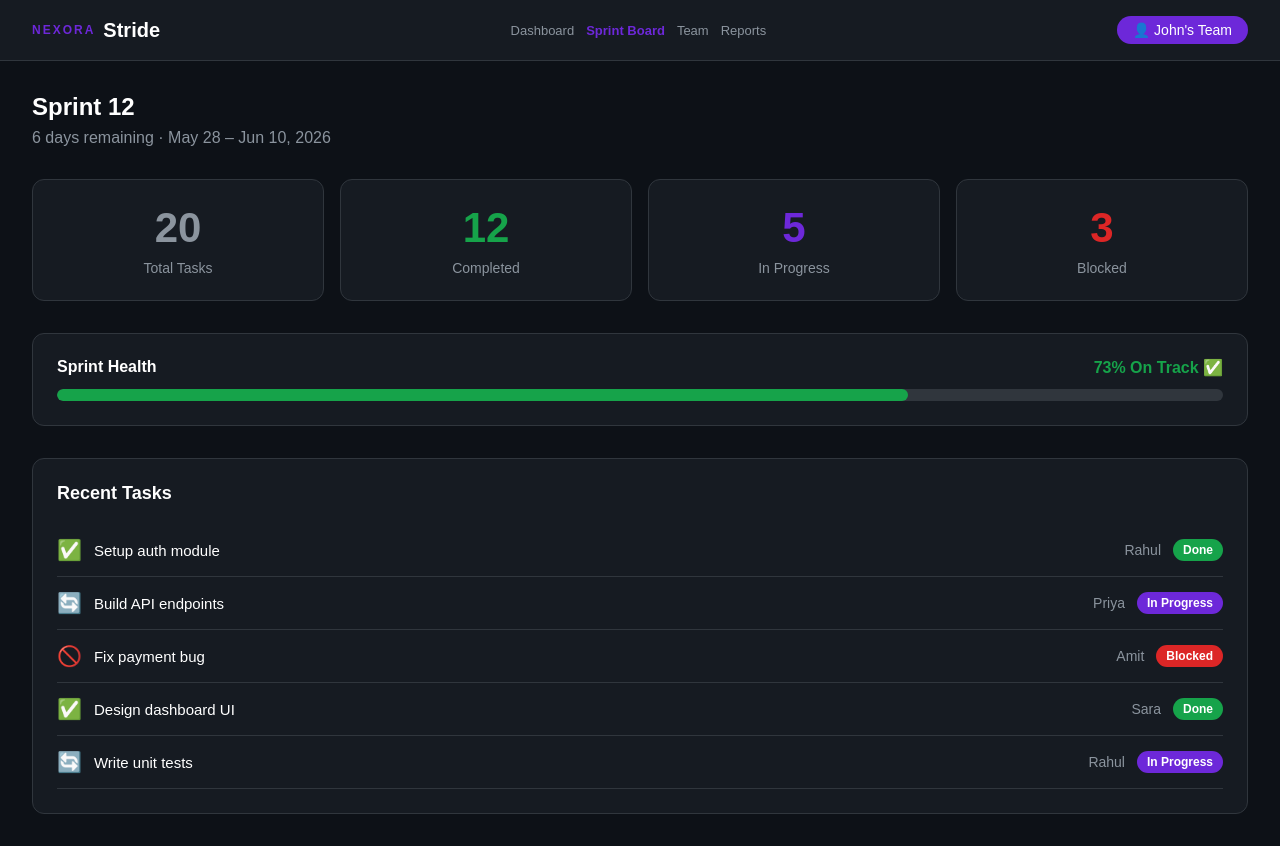
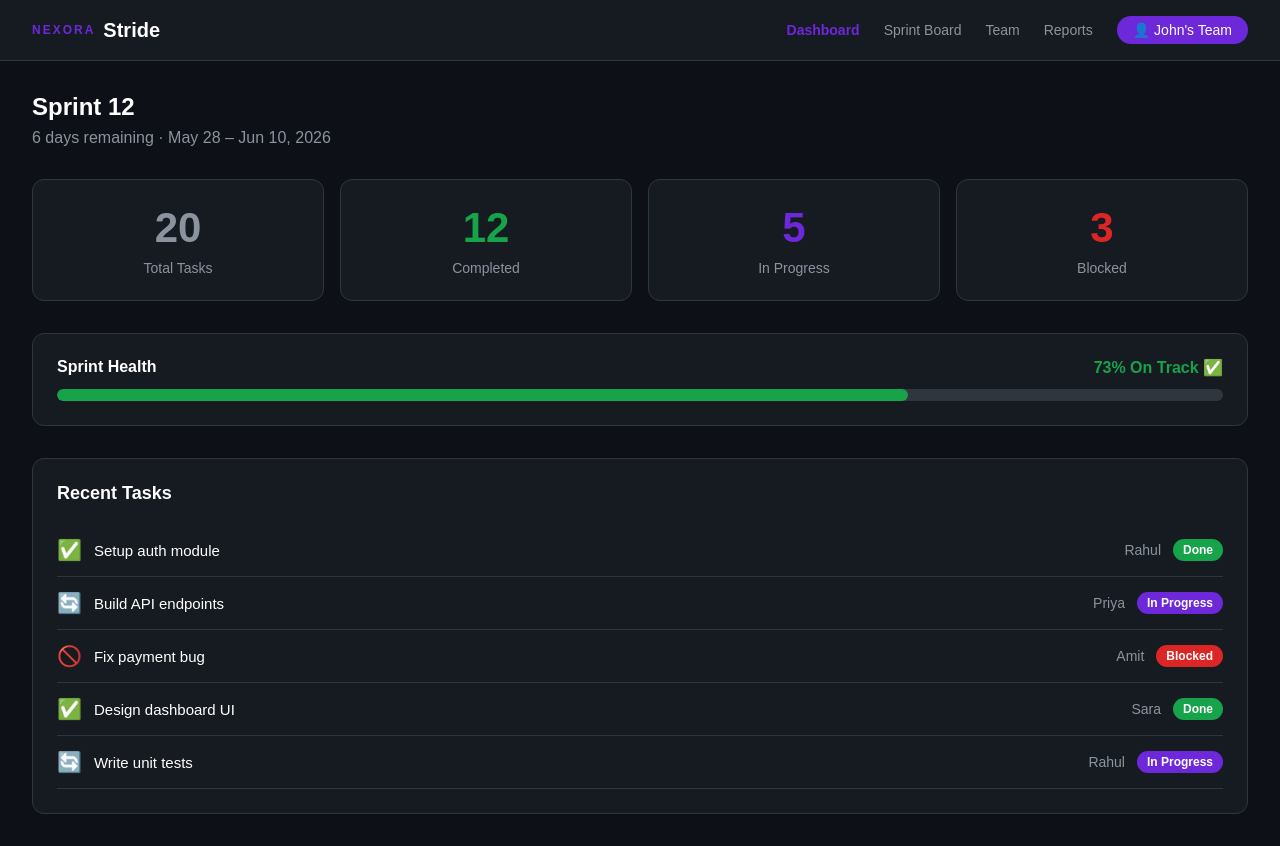
Before and after one commit to madhurajia-collab/nexora-stride, a React (Create React App) app: page / in a window 1280 px wide. Both pictures are taken after a click on the button "Login with GitHub". Built offline with nearby package versions, Linux system fonts and the light colour scheme.

Commit message:
Final - Clean navbar component across all pages

```diff
--- a/src/Dashboard.js
+++ b/src/Dashboard.js
@@ -1,4 +1,5 @@
 import React from 'react';
+import Navbar from './Navbar';
 
 function Dashboard({ setCurrentPage }) {
   const tasks = [
@@ -29,51 +30,10 @@ function Dashboard({ setCurrentPage }) {
       color: '#FFFFFF'
     }}>
 
-      {/* Top Navigation Bar */}
-      <div style={{
-        backgroundColor: '#161B22',
-        borderBottom: '1px solid #30363D',
-        padding: '16px 32px',
-        display: 'flex',
-        justifyContent: 'space-between',
-        alignItems: 'center'
-      }}>
-        <div style={{ display: 'flex', alignItems: 'center', gap: '8px' }}>
-          <span style={{ color: '#6D28D9', fontWeight: 'bold', fontSize: '12px', letterSpacing: '2px' }}>NEXORA</span>
-          <span style={{ color: '#FFFFFF', fontWeight: 'bold', fontSize: '20px' }}>Stride</span>
-        </div>
-        <div style={{ display: 'flex', gap: '12px', alignItems: 'center' }}>
-  <span
-    onClick={() => setCurrentPage('dashboard')}
-    style={{ color: '#8B949E', fontSize: '13px', cursor: 'pointer' }}>
-    Dashboard
-  </span>
-  <span
-    onClick={() => setCurrentPage('sprintboard')}
-    style={{ color: '#6D28D9', fontSize: '13px', fontWeight: 'bold', cursor: 'pointer' }}>
-    Sprint Board
-  </span>
-  <span style={{ color: '#8B949E', fontSize: '13px', cursor: 'pointer' }}>
-    Team
-  </span><span
-  onClick={() => setCurrentPage('reports')}
-  style={{ color: '#8B949E', fontSize: '13px', cursor: 'pointer' }}>
-  Reports
-</span>
-</div><div style={{
-          backgroundColor: '#6D28D9',
-          borderRadius: '20px',
-          padding: '6px 16px',
-          fontSize: '14px'
-        }}>
-          👤 John's Team
-        </div>
-      </div>
+      <Navbar currentPage="dashboard" setCurrentPage={setCurrentPage} />
 
-      {/* Main Content */}
       <div style={{ padding: '32px' }}>
 
-        {/* Sprint Header */}
         <div style={{ marginBottom: '32px' }}>
           <h1 style={{ fontSize: '24px', fontWeight: 'bold', margin: '0 0 8px 0' }}>
             Sprint 12
@@ -83,7 +43,6 @@ function Dashboard({ setCurrentPage }) {
           </p>
         </div>
 
-        {/* Stats Cards */}
         <div style={{
           display: 'grid',
           gridTemplateColumns: 'repeat(4, 1fr)',
@@ -118,7 +77,6 @@ function Dashboard({ setCurrentPage }) {
           ))}
         </div>
 
-        {/* Sprint Health Bar */}
         <div style={{
           backgroundColor: '#161B22',
           border: '1px solid #30363D',
@@ -149,14 +107,13 @@ function Dashboard({ setCurrentPage }) {
           </div>
         </div>
 
-        {/* Recent Tasks */}
         <div style={{
           backgroundColor: '#161B22',
           border: '1px solid #30363D',
           borderRadius: '12px',
           padding: '24px'
         }}>
-          <h2 style={{ fontSize: '18px', fontWeight: 'bold', marginBottom: '16px', margin: '0 0 20px 0' }}>
+          <h2 style={{ fontSize: '18px', fontWeight: 'bold', margin: '0 0 20px 0' }}>
             Recent Tasks
           </h2>
           {tasks.map((task) => (
--- /dev/null
+++ b/src/Navbar.js
@@ -0,0 +1,55 @@
+import React from 'react';
+
+function Navbar({ currentPage, setCurrentPage }) {
+  const links = [
+    { id: 'dashboard', label: 'Dashboard' },
+    { id: 'sprintboard', label: 'Sprint Board' },
+    { id: 'team', label: 'Team' },
+    { id: 'reports', label: 'Reports' },
+  ];
+
+  return (
+    <div style={{
+      backgroundColor: '#161B22',
+      borderBottom: '1px solid #30363D',
+      padding: '16px 32px',
+      display: 'flex',
+      justifyContent: 'space-between',
+      alignItems: 'center'
+    }}>
+      {/* Logo */}
+      <div style={{ display: 'flex', alignItems: 'center', gap: '8px' }}>
+        <span style={{ color: '#6D28D9', fontWeight: 'bold', fontSize: '12px', letterSpacing: '2px' }}>NEXORA</span>
+        <span style={{ color: '#FFFFFF', fontWeight: 'bold', fontSize: '20px' }}>Stride</span>
+      </div>
+
+      {/* Links */}
+      <div style={{ display: 'flex', gap: '24px', alignItems: 'center' }}>
+        {links.map(link => (
+          <span
+            key={link.id}
+            onClick={() => setCurrentPage(link.id)}
+            style={{
+              color: currentPage === link.id ? '#6D28D9' : '#8B949E',
+              fontSize: '14px',
+              fontWeight: currentPage === link.id ? 'bold' : 'normal',
+              cursor: 'pointer'
+            }}>
+            {link.label}
+          </span>
+        ))}
+        <div style={{
+          backgroundColor: '#6D28D9',
+          borderRadius: '20px',
+          padding: '6px 16px',
+          fontSize: '14px',
+          color: '#FFFFFF'
+        }}>
+          👤 John's Team
+        </div>
+      </div>
+    </div>
+  );
+}
+
+export default Navbar;
--- a/src/Reports.js
+++ b/src/Reports.js
@@ -1,4 +1,5 @@
 import React from 'react';
+import Navbar from './Navbar';
 
 function Reports({ setCurrentPage }) {
   const weeklyData = [
@@ -21,34 +22,10 @@ function Reports({ setCurrentPage }) {
       color: '#FFFFFF'
     }}>
 
-      {/* Navbar */}
-      <div style={{
-        backgroundColor: '#161B22',
-        borderBottom: '1px solid #30363D',
-        padding: '16px 32px',
-        display: 'flex',
-        justifyContent: 'space-between',
-        alignItems: 'center'
-      }}>
-        <div style={{ display: 'flex', alignItems: 'center', gap: '8px' }}>
-          <span style={{ color: '#6D28D9', fontWeight: 'bold', fontSize: '12px', letterSpacing: '2px' }}>NEXORA</span>
-          <span style={{ color: '#FFFFFF', fontWeight: 'bold', fontSize: '20px' }}>Stride</span>
-        </div>
-        <div style={{ display: 'flex', gap: '12px', alignItems: 'center' }}>
-          <span onClick={() => setCurrentPage('dashboard')} style={{ color: '#8B949E', fontSize: '13px', cursor: 'pointer' }}>Dashboard</span>
-          <span onClick={() => setCurrentPage('sprintboard')} style={{ color: '#8B949E', fontSize: '13px', cursor: 'pointer' }}>Sprint Board</span>
-          <span onClick={() => setCurrentPage('team')} style={{ color: '#8B949E', fontSize: '13px', cursor: 'pointer' }}>Team</span>
-          <span style={{ color: '#6D28D9', fontSize: '13px', fontWeight: 'bold' }}>Reports</span>
-          <div style={{ backgroundColor: '#6D28D9', borderRadius: '20px', padding: '4px 12px', fontSize: '13px' }}>
-            👤 John's Team
-          </div>
-        </div>
-      </div>
+      <Navbar currentPage="reports" setCurrentPage={setCurrentPage} />
 
-      {/* Content */}
       <div style={{ padding: '32px' }}>
 
-        {/* Header */}
         <div style={{ marginBottom: '32px', display: 'flex', justifyContent: 'space-between', alignItems: 'center' }}>
           <div>
             <h1 style={{ fontSize: '24px', fontWeight: 'bold', margin: '0 0 8px 0' }}>Reports</h1>
@@ -68,7 +45,6 @@ function Reports({ setCurrentPage }) {
           </button>
         </div>
 
-        {/* Summary Cards */}
         <div style={{
           display: 'grid',
           gridTemplateColumns: 'repeat(4, 1fr)',
@@ -99,7 +75,6 @@ function Reports({ setCurrentPage }) {
           ))}
         </div>
 
-        {/* Velocity Chart */}
         <div style={{
           backgroundColor: '#161B22',
           border: '1px solid #30363D',
@@ -114,7 +89,6 @@ function Reports({ setCurrentPage }) {
             Planned vs Completed tasks per day
           </p>
 
-          {/* Chart */}
           <div style={{ display: 'flex', alignItems: 'flex-end', gap: '16px', height: '200px', padding: '0 16px' }}>
             {weeklyData.map((day, i) => (
               <div key={i} style={{
@@ -126,16 +100,13 @@ function Reports({ setCurrentPage }) {
                 height: '100%',
                 justifyContent: 'flex-end'
               }}>
-                {/* Bars */}
                 <div style={{ display: 'flex', gap: '4px', alignItems: 'flex-end', width: '100%', justifyContent: 'center' }}>
-                  {/* Planned bar */}
                   <div style={{
                     width: '16px',
                     height: `${(day.planned / maxValue) * 160}px`,
                     backgroundColor: '#30363D',
                     borderRadius: '4px 4px 0 0'
                   }}/>
-                  {/* Completed bar */}
                   <div style={{
                     width: '16px',
                     height: `${(day.completed / maxValue) * 160}px`,
@@ -143,13 +114,11 @@ function Reports({ setCurrentPage }) {
                     borderRadius: '4px 4px 0 0'
                   }}/>
                 </div>
-                {/* Day label */}
                 <div style={{ color: '#8B949E', fontSize: '12px', marginTop: '8px' }}>{day.day}</div>
               </div>
             ))}
           </div>
 
-          {/* Legend */}
           <div style={{ display: 'flex', gap: '24px', marginTop: '16px', justifyContent: 'center' }}>
             <div style={{ display: 'flex', alignItems: 'center', gap: '8px' }}>
               <div style={{ width: '12px', height: '12px', backgroundColor: '#30363D', borderRadius: '2px' }}/>
@@ -162,7 +131,6 @@ function Reports({ setCurrentPage }) {
           </div>
         </div>
 
-        {/* AI Weekly Digest */}
         <div style={{
           backgroundColor: '#161B22',
           border: '1px solid #6D28D9',
@@ -198,7 +166,6 @@ function Reports({ setCurrentPage }) {
           </p>
         </div>
 
-        {/* Sprint Completion Forecast */}
         <div style={{
           backgroundColor: '#161B22',
           border: '1px solid #30363D',
@@ -209,7 +176,6 @@ function Reports({ setCurrentPage }) {
             Sprint Completion Forecast
           </h2>
           <div style={{ display: 'flex', alignItems: 'center', gap: '32px' }}>
-            {/* Big percentage */}
             <div style={{ textAlign: 'center' }}>
               <div style={{ fontSize: '72px', fontWeight: 'bold', color: '#16A34A', lineHeight: '1' }}>
                 73%
@@ -219,7 +185,6 @@ function Reports({ setCurrentPage }) {
               </div>
             </div>
 
-            {/* Forecast details */}
             <div style={{ flex: 1 }}>
               {[
                 { label: 'Tasks remaining', value: '8 tasks', color: '#8B949E' },
--- a/src/SprintBoard.js
+++ b/src/SprintBoard.js
@@ -1,4 +1,5 @@
 import React, { useState } from 'react';
+import Navbar from './Navbar';
 
 function SprintBoard({ setCurrentPage }) {
   const [tasks, setTasks] = useState([
@@ -40,41 +41,10 @@ function SprintBoard({ setCurrentPage }) {
       color: '#FFFFFF'
     }}>
 
-      {/* Navbar */}
-      <div style={{
-        backgroundColor: '#161B22',
-        borderBottom: '1px solid #30363D',
-        padding: '16px 32px',
-        display: 'flex',
-        justifyContent: 'space-between',
-        alignItems: 'center'
-      }}>
-        <div style={{ display: 'flex', alignItems: 'center', gap: '8px' }}>
-          <span style={{ color: '#6D28D9', fontWeight: 'bold', fontSize: '12px', letterSpacing: '2px' }}>NEXORA</span>
-          <span style={{ color: '#FFFFFF', fontWeight: 'bold', fontSize: '20px' }}>Stride</span>
-        </div>
-        <div style={{ display: 'flex', gap: '16px', alignItems: 'center' }}>
-          <span
-  onClick={() => setCurrentPage('sprintboard')}
-  style={{ color: '#8B949E', fontSize: '14px', cursor: 'pointer' }}>
-  Sprint Board
-</span>
-          <span style={{ color: '#6D28D9', fontSize: '14px', fontWeight: 'bold', borderBottom: '2px solid #6D28D9', paddingBottom: '2px' }}>Sprint Board</span>
-          <span
-  onClick={() => setCurrentPage('team')}
-  style={{ color: '#8B949E', fontSize: '14px', cursor: 'pointer' }}>
-  Team
-</span>
-          <div style={{ backgroundColor: '#6D28D9', borderRadius: '20px', padding: '6px 16px', fontSize: '14px' }}>
-            👤 John's Team
-          </div>
-        </div>
-      </div>
+      <Navbar currentPage="sprintboard" setCurrentPage={setCurrentPage} />
 
-      {/* Content */}
       <div style={{ padding: '32px' }}>
 
-        {/* Header */}
         <div style={{ marginBottom: '32px', display: 'flex', justifyContent: 'space-between', alignItems: 'center' }}>
           <div>
             <h1 style={{ fontSize: '24px', fontWeight: 'bold', margin: '0 0 8px 0' }}>Sprint Board</h1>
@@ -94,7 +64,6 @@ function SprintBoard({ setCurrentPage }) {
           </button>
         </div>
 
-        {/* Kanban Board */}
         <div style={{
           display: 'grid',
           gridTemplateColumns: 'repeat(4, 1fr)',
@@ -108,7 +77,6 @@ function SprintBoard({ setCurrentPage }) {
               padding: '16px'
             }}>
 
-              {/* Column Header */}
               <div style={{
                 display: 'flex',
                 justifyContent: 'space-between',
@@ -135,7 +103,6 @@ function SprintBoard({ setCurrentPage }) {
                 </span>
               </div>
 
-              {/* Tasks */}
               {tasks
                 .filter(task => task.status === column.id)
                 .map(task => (
@@ -146,7 +113,6 @@ function SprintBoard({ setCurrentPage }) {
                     padding: '12px',
                     marginBottom: '8px'
                   }}>
-                    {/* Priority Badge */}
                     <div style={{
                       display: 'inline-block',
                       backgroundColor: getPriorityColor(task.priority),
@@ -161,12 +127,10 @@ function SprintBoard({ setCurrentPage }) {
                       {task.priority}
                     </div>
 
-                    {/* Task Title */}
                     <p style={{ margin: '0 0 12px 0', fontSize: '14px', lineHeight: '1.4' }}>
                       {task.title}
                     </p>
 
-                    {/* Assignee */}
                     <div style={{
                       display: 'flex',
                       justifyContent: 'space-between',
@@ -182,7 +146,6 @@ function SprintBoard({ setCurrentPage }) {
                         👤 {task.assignee}
                       </span>
 
-                      {/* Move Button */}
                       {column.id !== 'done' && (
                         <button
                           onClick={() => moveTask(task.id, column.id === 'todo' ? 'inprogress' : column.id === 'inprogress' ? 'done' : 'done')}
--- a/src/TeamView.js
+++ b/src/TeamView.js
@@ -1,4 +1,5 @@
 import React from 'react';
+import Navbar from './Navbar';
 
 function TeamView({ setCurrentPage }) {
   const members = [
@@ -97,50 +98,15 @@ function TeamView({ setCurrentPage }) {
       color: '#FFFFFF'
     }}>
 
-      {/* Navbar */}
-      <div style={{
-        backgroundColor: '#161B22',
-        borderBottom: '1px solid #30363D',
-        padding: '16px 32px',
-        display: 'flex',
-        justifyContent: 'space-between',
-        alignItems: 'center'
-      }}>
-        <div style={{ display: 'flex', alignItems: 'center', gap: '8px' }}>
-          <span style={{ color: '#6D28D9', fontWeight: 'bold', fontSize: '12px', letterSpacing: '2px' }}>NEXORA</span>
-          <span style={{ color: '#FFFFFF', fontWeight: 'bold', fontSize: '20px' }}>Stride</span>
-        </div>
-        <div style={{ display: 'flex', gap: '12px', alignItems: 'center' }}>
-          <span
-            onClick={() => setCurrentPage('dashboard')}
-            style={{ color: '#8B949E', fontSize: '13px', cursor: 'pointer' }}>
-            Dashboard
-          </span>
-          <span
-            onClick={() => setCurrentPage('sprintboard')}
-            style={{ color: '#8B949E', fontSize: '13px', cursor: 'pointer' }}>
-            Sprint Board
-          </span>
-          <span
-            style={{ color: '#6D28D9', fontSize: '13px', fontWeight: 'bold', cursor: 'pointer' }}>
-            Team
-          </span>
-          <div style={{ backgroundColor: '#6D28D9', borderRadius: '20px', padding: '4px 12px', fontSize: '13px' }}>
-            👤 John's Team
-          </div>
-        </div>
-      </div>
+      <Navbar currentPage="team" setCurrentPage={setCurrentPage} />
 
-      {/* Content */}
       <div style={{ padding: '32px' }}>
 
-        {/* Header */}
         <div style={{ marginBottom: '32px' }}>
           <h1 style={{ fontSize: '24px', fontWeight: 'bold', margin: '0 0 8px 0' }}>Team View</h1>
           <p style={{ color: '#8B949E', margin: '0' }}>Sprint 12 · 4 members · 6 days remaining</p>
         </div>
 
-        {/* Team Stats Row */}
         <div style={{
           display: 'grid',
           gridTemplateColumns: 'repeat(4, 1fr)',
@@ -168,7 +134,6 @@ function TeamView({ setCurrentPage }) {
           ))}
         </div>
 
-        {/* Team Members Grid */}
         <div style={{
           display: 'grid',
           gridTemplateColumns: 'repeat(2, 1fr)',
@@ -182,9 +147,7 @@ function TeamView({ setCurrentPage }) {
               padding: '24px'
             }}>
 
-              {/* Member Header */}
               <div style={{ display: 'flex', alignItems: 'center', gap: '16px', marginBottom: '20px' }}>
-                {/* Avatar */}
                 <div style={{
                   width: '50px',
                   height: '50px',
@@ -200,7 +163,6 @@ function TeamView({ setCurrentPage }) {
                   {member.avatar}
                 </div>
 
-                {/* Name & Role */}
                 <div style={{ flex: 1 }}>
                   <div style={{ fontWeight: 'bold', fontSize: '16px', marginBottom: '4px' }}>
                     {member.name}
@@ -210,7 +172,6 @@ function TeamView({ setCurrentPage }) {
                   </div>
                 </div>
 
-                {/* Status Badge */}
                 <div style={{
                   backgroundColor: member.status === 'active' ? '#16A34A' : '#DC2626',
                   color: '#FFFFFF',
@@ -223,7 +184,6 @@ function TeamView({ setCurrentPage }) {
                 </div>
               </div>
 
-              {/* Stats Row */}
               <div style={{
                 display: 'grid',
                 gridTemplateColumns: 'repeat(3, 1fr)',
@@ -249,7 +209,6 @@ function TeamView({ setCurrentPage }) {
                 ))}
               </div>
 
-              {/* Workload Bar */}
               <div style={{ marginBottom: '16px' }}>
                 <div style={{ display: 'flex', justifyContent: 'space-between', marginBottom: '6px' }}>
                   <span style={{ fontSize: '12px', color: '#8B949E' }}>Workload</span>
@@ -267,7 +226,6 @@ function TeamView({ setCurrentPage }) {
                 </div>
               </div>
 
-              {/* Recent Tasks */}
               <div>
                 <div style={{ fontSize: '12px', color: '#8B949E', marginBottom: '8px' }}>Recent Tasks</div>
                 {member.tasks.map((task, i) => (
@@ -293,7 +251,6 @@ function TeamView({ setCurrentPage }) {
                 ))}
               </div>
 
-              {/* Last Active */}
               <div style={{ marginTop: '12px', color: '#8B949E', fontSize: '12px' }}>
                 🕐 Last active: {member.lastActive}
               </div>
```
